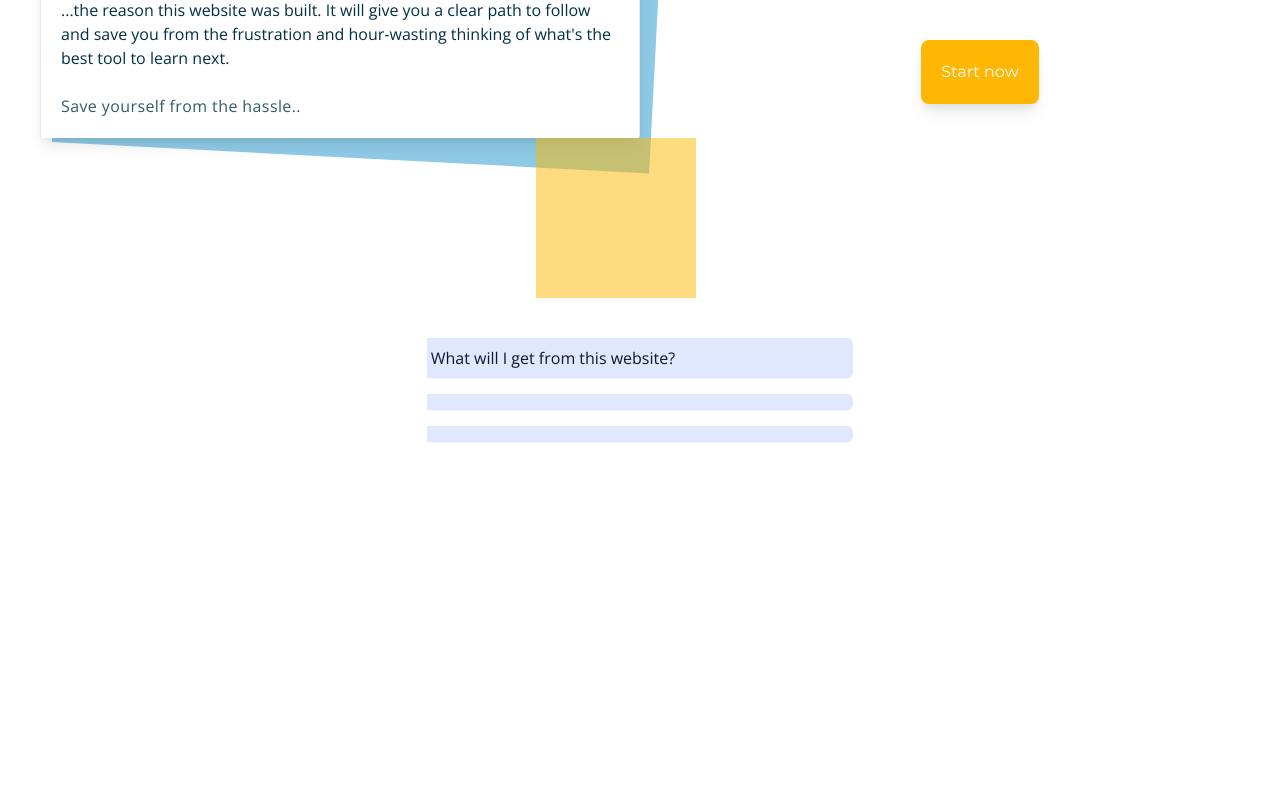
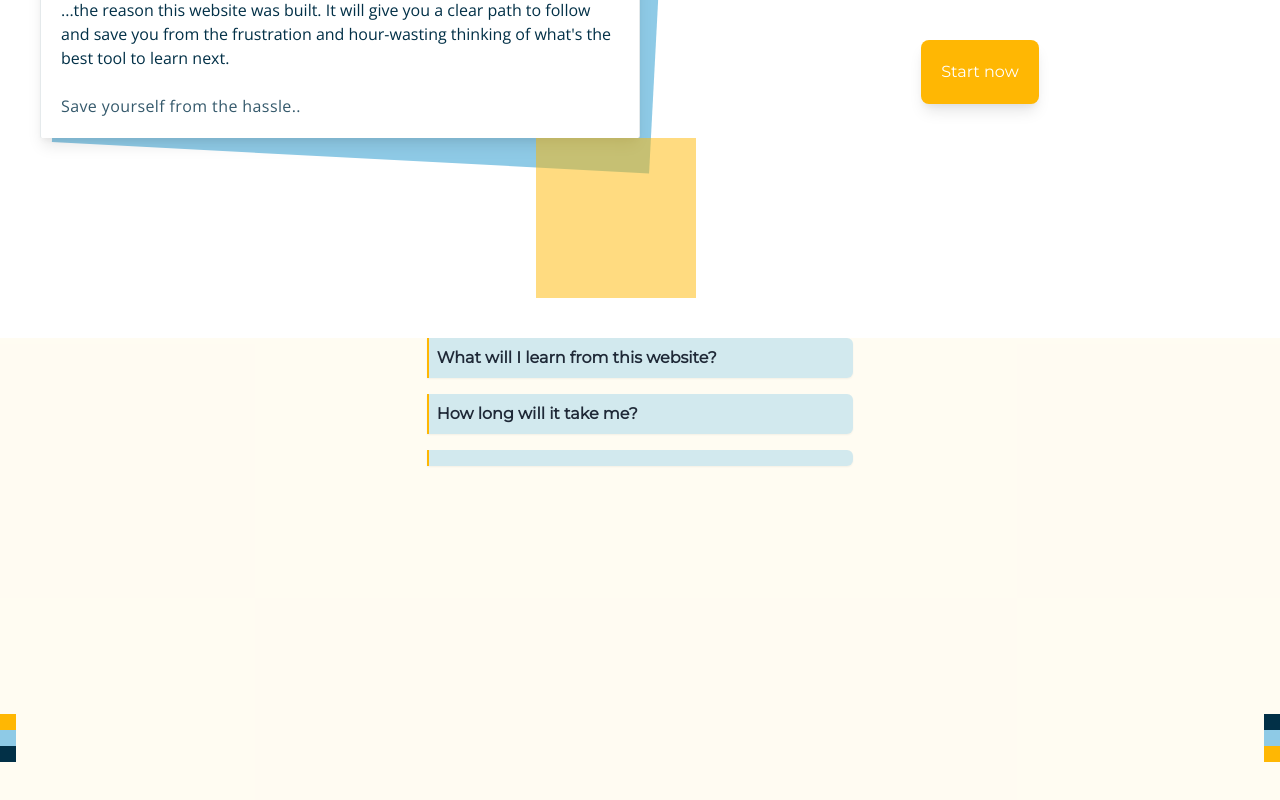
Before and after one commit to anargiris/learnfrontend, a Next.js app: page / in a window 1280 px wide. Shown: the part 1181-1981 px from the top of the page. Built offline with nearby package versions, Linux system fonts and the light colour scheme.

Commit message:
new page

```diff
--- a/components/Accordion.js
+++ b/components/Accordion.js
@@ -9,25 +9,26 @@ const Accordion = ({ question, answer }) => {
         <motion.div
           key="question"
           layout
-          className="rounded-tr-md relative z-20  rounded-br-md shadow-sm px-1 py-2 bg-indigo-100 cursor-pointer font-open"
+          className="rounded-tr-md relative z-20  rounded-br-md shadow-sm px-1 py-2 bg-blue-secondary bg-opacity-40 cursor-pointer font-open border-l-2 border-yellow-secondary"
           onClick={() => setIsOpen(!isOpen)}
         >
-          <motion.div className="text-gray-900">{question}</motion.div>
+          <motion.div className="text-gray-800 font-mont font-bold ml-1">
+            {question}
+          </motion.div>
         </motion.div>
 
         {isOpen && (
           <motion.div
             layout
             key="answer"
-            initial={{ y: -10, opacity: 0 }}
+            initial={{ opacity: 0 }}
             animate={{
-              y: 0,
               opacity: 1,
               transition: {
                 duration: 0.5,
               },
             }}
-            exit={{ y: -10, opacity: 0 }}
+            exit={{ opacity: 0 }}
             className="p-2 font-open text-lg text-gray-700 border-l border-b border-gray-300"
           >
             {answer}
--- a/components/Hero.js
+++ b/components/Hero.js
@@ -24,7 +24,7 @@ const Hero = () => {
         <Link href="/introduction">
           <motion.button
             whileHover={{ y: -5, transition: "spring" }}
-            className="p-2 text-xl rounded-md bg-yellow-primary shadow-md"
+            className="p-2 text-xl text-white rounded-md bg-yellow-primary shadow-md"
           >
             Get started
           </motion.button>
--- a/pages/_document.js
+++ b/pages/_document.js
@@ -25,7 +25,7 @@ class MyDocument extends Document {
             rel="stylesheet"
           ></link>
         </Head>
-        <body>
+        <body className="text-gray-900">
           <Main />
           <NextScript />
         </body>
--- a/pages/html.js
+++ b/pages/html.js
@@ -1,7 +1,29 @@
 import React from "react";
 
 const html = () => {
-  return <div></div>;
+  return (
+    <>
+      <div>
+        <h1 className="text-5xl leading-10 tracking-wider text-center font-bold font-mont text-yellow-primary">
+          HTML
+        </h1>
+        <h2 className="font-open">
+          HTML or HyperText Markup Language, is the standard markup language for
+          documents who are meant to be displayed by a web browser.
+        </h2>
+        <p>
+          It's the first thing you should look into your journey. HTML is
+          basically a set of instructions given to the browser. Let's look some
+          basic examples.
+        </p>
+        <pre>
+          <code className="p-10 border border-gray-900 bg-gray-100">
+            &#x3C;h1&#x3E; This is a heading &#x3C;h1/&#x3E;
+          </code>
+        </pre>
+      </div>
+    </>
+  );
 };
 
 export default html;
--- a/pages/index.js
+++ b/pages/index.js
@@ -12,13 +12,26 @@ export default function Home() {
     >
       <Hero />
       <Whatsthis />
-      <section className="h-screen flex flex-col items-center">
+      <section className="h-screen flex flex-col items-center relative bg-yellow-secondary bg-opacity-5">
+        <div className="absolute left-0 flex items-center justify-center h-full flex-col">
+          <div className="h-4 w-4 bg-yellow-secondary"></div>
+          <div className="h-4 w-4 bg-blue-secondary"></div>
+          <div className="h-4 w-4 bg-blue-strong"></div>
+        </div>
+        <div className="absolute right-0 flex items-center justify-center h-full flex-col">
+          <div className="h-4 w-4 bg-blue-strong"></div>
+          <div className="h-4 w-4 bg-blue-secondary"></div>
+          <div className="h-4 w-4 bg-yellow-secondary"></div>
+        </div>
         <AnimateSharedLayout>
           <Accordion
-            question="What will I get from this website?"
+            question="What will I learn from this website?"
             answer="You will understand what it takes to become a frontend developer as well as having a clear idea of what steps to follow to make it."
           />
-          <Accordion />
+          <Accordion
+            question="How long will it take me?"
+            answer="It depends on how fast you learn and your willingness to practise. Some people are good already in 6 months, others take longer."
+          />
           <Accordion />
         </AnimateSharedLayout>
       </section>
--- a/pages/introduction.js
+++ b/pages/introduction.js
@@ -56,7 +56,7 @@ const introduction = () => {
             </div>
           </div>
         </section>
-        <section className="mt-20 text-center border-t-2 py-10 border-blue-secondary">
+        <section className="mt-20 text-center py-10 bg-gradient-to-t from-linear-start to-linear-end">
           <h4 className="text-4xl mb-10 font-bold font-mont">
             Start with <span className="text-yellow-primary">HTML</span>
           </h4>
--- a/tailwind.config.js
+++ b/tailwind.config.js
@@ -17,6 +17,10 @@ module.exports = {
           secondary: "#FFB703",
           primary: "#FB8500",
         },
+        linear: {
+          start: "#E3FFFD",
+          end: "#FFEDFB",
+        },
       },
     },
   },
```
